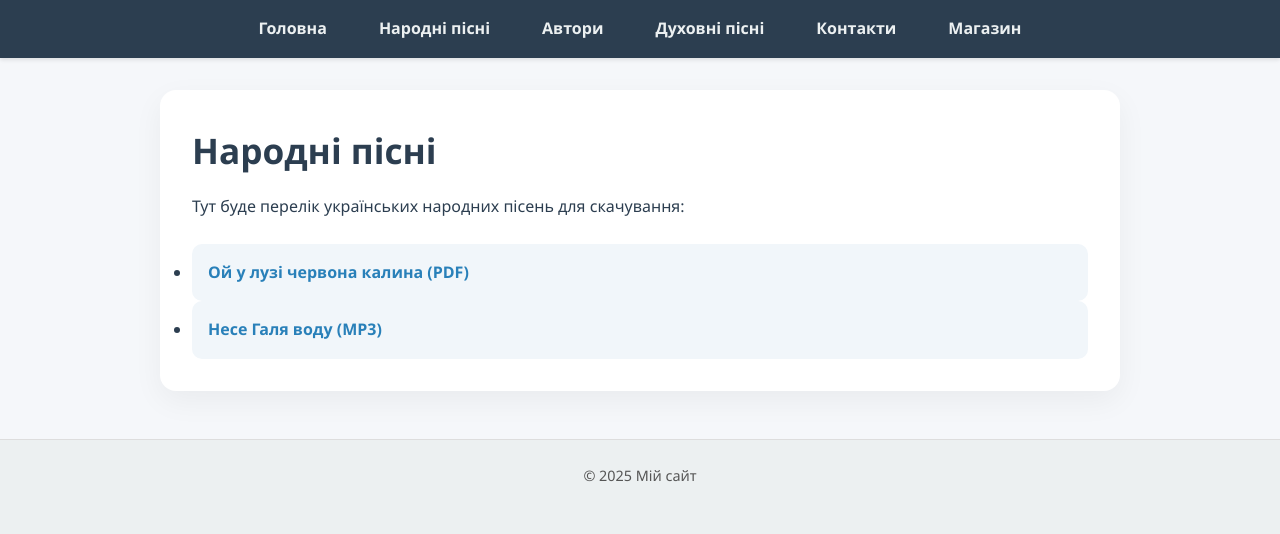
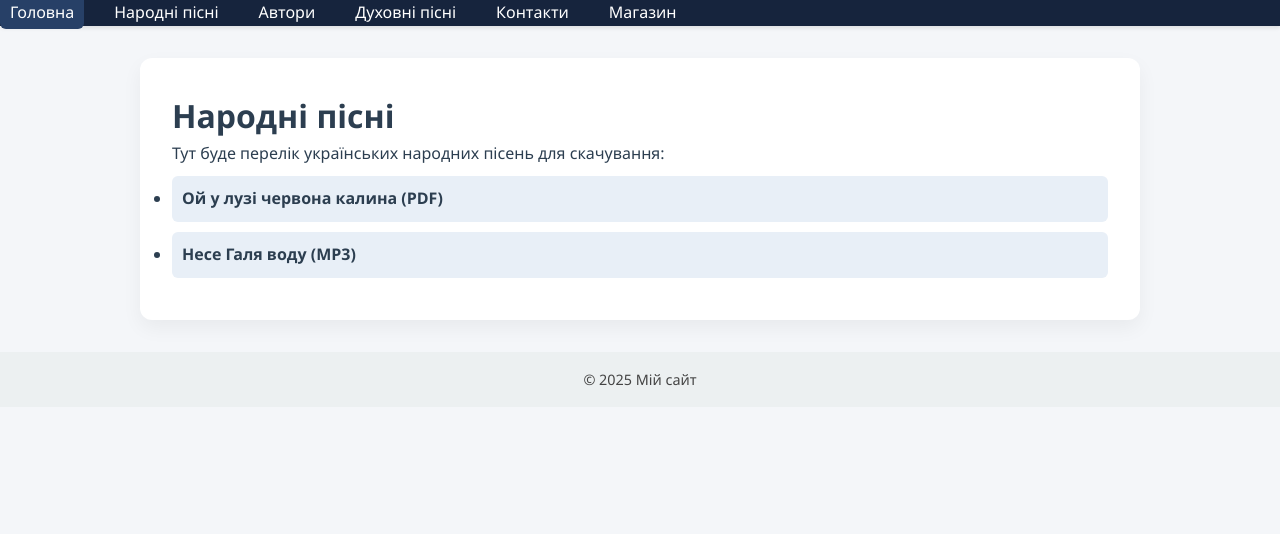
Before and after one commit to ukrmusicscores/ukrmusicscores.github.io, a PHP site: page /folk.html in a window 1280 px wide. Shown: the top 534 px of the page. Run offline with PHP 8.4, Linux system fonts and the light colour scheme.

Commit message:
Update style.css

```diff
--- a/style.css
+++ b/style.css
@@ -1,101 +1,129 @@
-/* Обнулення */
 * {
   box-sizing: border-box;
   margin: 0;
   padding: 0;
 }
 
-/* Базові стилі */
 body {
-  font-family: 'Segoe UI', Tahoma, sans-serif;
-  background: #f5f7fa;
+  font-family: 'Segoe UI', sans-serif;
+  background-color: #f4f6f9;
   color: #2c3e50;
   line-height: 1.6;
 }
 
-/* Навігація */
+/* Шапка */
 header {
-  background: #2c3e50;
-  padding: 1rem 0;
-  box-shadow: 0 2px 4px rgba(0, 0, 0, 0.1);
-  position: sticky;
-  top: 0;
-  z-index: 999;
+  background: #16243d;
+  color: white;
+  box-shadow: 0 2px 4px rgba(0,0,0,0.1);
+}
+
+.topbar {
+  display: flex;
+  align-items: center;
+  justify-content: space-between;
+  max-width: 1100px;
+  margin: auto;
+  padding: 1rem;
+}
+
+.logo {
+  font-size: 1.4rem;
+  font-weight: bold;
+  color: #ffffff;
 }
 
 .menu {
+  list-style: none;
   display: flex;
-  justify-content: center;
-  flex-wrap: wrap;
-  list-style: none;
+  gap: 20px;
 }
 
-.menu li {
-  margin: 0 12px;
+.menu li a {
+  text-decoration: none;
+  color: #ffffff;
+  font-weight: 500;
+  padding: 6px 10px;
+  border-radius: 6px;
+  transition: background 0.3s;
 }
 
-.menu a {
-  color: #ecf0f1;
-  text-decoration: none;
-  font-weight: 600;
-  padding: 8px 14px;
-  border-radius: 8px;
-  transition: background-color 0.3s ease;
+.menu li a:hover {
+  background: #274067;
 }
 
-.menu a:hover {
-  background-color: #34495e;
+/* Банер */
+.banner {
+  position: relative;
+  height: 400px;
+  overflow: hidden;
 }
 
-/* Основна частина */
-main {
-  max-width: 960px;
-  margin: 2rem auto;
-  padding: 2rem;
-  background: #ffffff;
-  border-radius: 16px;
-  box-shadow: 0 10px 30px rgba(0, 0, 0, 0.05);
+.banner img {
+  width: 100%;
+  height: 100%;
+  object-fit: cover;
+  filter: brightness(0.6);
 }
 
-h1 {
-  color: #2c3e50;
-  font-size: 2.2rem;
-  margin-bottom: 1rem;
+.banner-text {
+  position: absolute;
+  top: 50%;
+  left: 50%;
+  transform: translate(-50%, -50%);
+  color: white;
+  text-align: center;
+}
+
+.banner-text h1 {
+  font-size: 2.5rem;
+  margin-bottom: 0.5rem;
+}
+
+.banner-text p {
+  font-size: 1.2rem;
+}
+
+/* Основний контент */
+main {
+  max-width: 1000px;
+  margin: 2rem auto;
+  padding: 0 1rem;
+  background: #fff;
+  border-radius: 12px;
+  box-shadow: 0 8px 20px rgba(0,0,0,0.05);
+  padding: 2rem;
 }
 
 h2 {
-  margin-top: 2rem;
   margin-bottom: 1rem;
-  color: #34495e;
+  color: #2c3e50;
 }
 
-p {
-  margin-bottom: 1.5rem;
+.intro p {
+  font-size: 1.1rem;
 }
 
 .downloads ul {
   list-style: none;
-  padding: 0;
-  display: grid;
-  grid-template-columns: repeat(auto-fit, minmax(280px, 1fr));
-  gap: 1rem;
+  padding-left: 0;
 }
 
 .downloads li {
-  background: #f1f6fa;
-  padding: 1rem;
-  border-radius: 10px;
-  transition: transform 0.2s;
+  background: #e8eff7;
+  margin: 10px 0;
+  padding: 10px;
+  border-radius: 6px;
+  transition: all 0.3s;
 }
 
 .downloads li:hover {
-  transform: translateY(-4px);
+  background: #d0e1f3;
 }
 
 .downloads a {
-  display: block;
+  color: #2c3e50;
   text-decoration: none;
-  color: #2980b9;
   font-weight: 600;
 }
 
@@ -103,29 +131,12 @@ p {
   text-decoration: underline;
 }
 
-/* Footer */
+/* Підвал */
 footer {
   text-align: center;
-  padding: 1.5rem;
-  margin-top: 3rem;
+  padding: 1rem;
   background: #ecf0f1;
-  color: #555;
+  color: #444;
   font-size: 0.9rem;
-  border-top: 1px solid #ddd;
+  margin-top: 2rem;
 }
-
-/* Мобільна адаптація */
-@media (max-width: 600px) {
-  .menu {
-    flex-direction: column;
-    align-items: center;
-  }
-
-  .menu li {
-    margin: 8px 0;
-  }
-
-  main {
-    padding: 1.2rem;
-  }
-}
```
